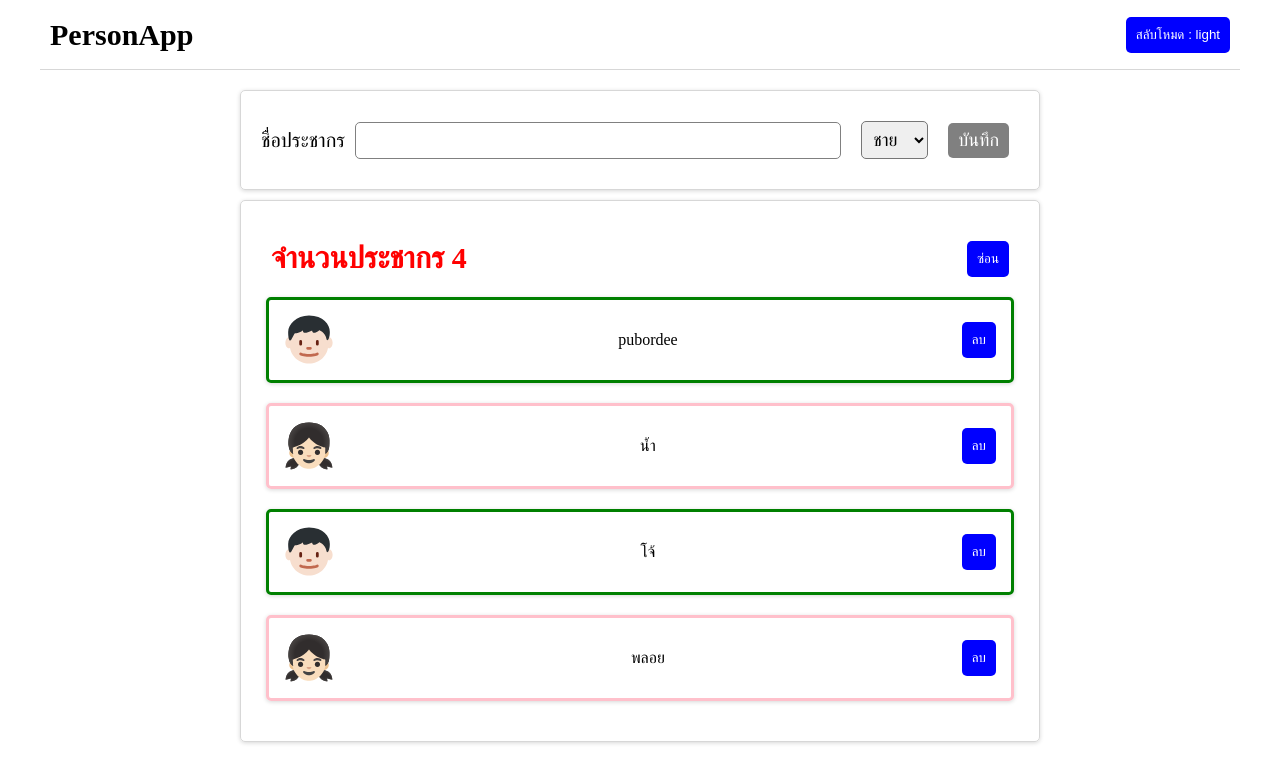
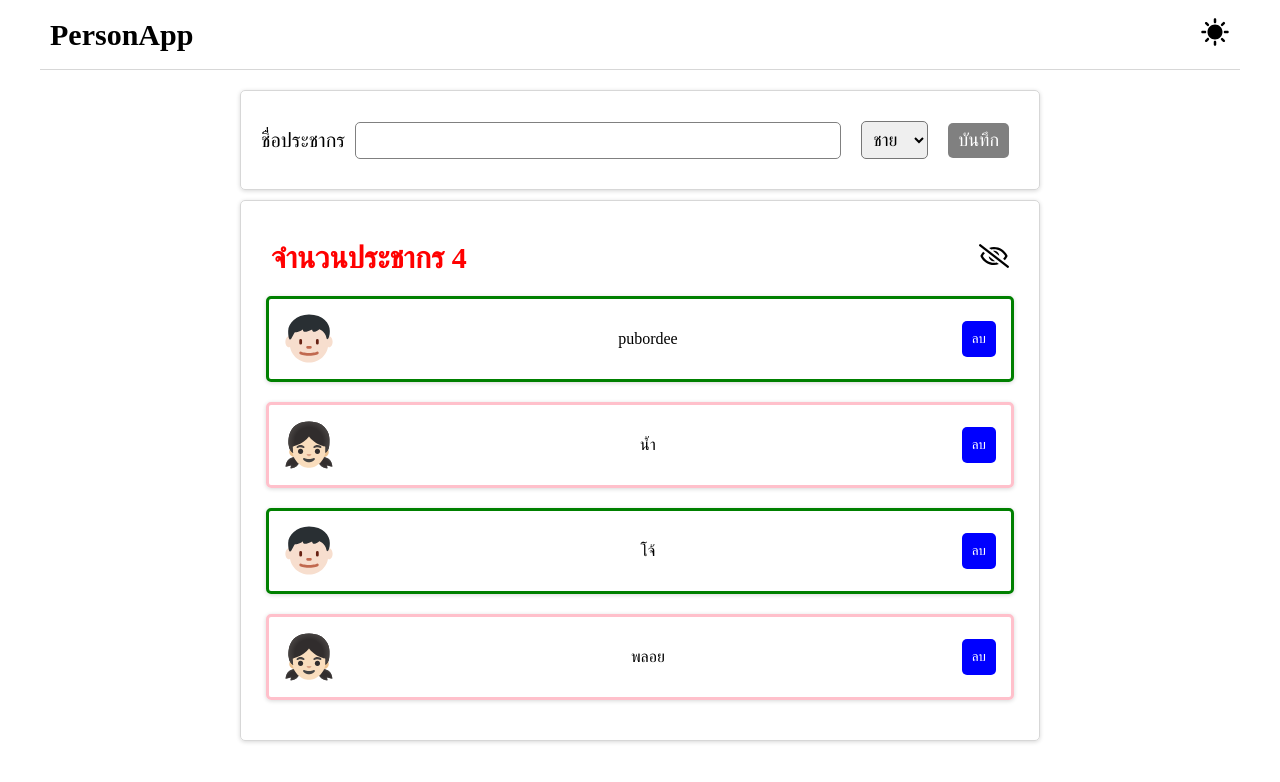
Before and after one commit to ropubordee/react-basic, a React (Vite) app: page / in a window 1280 px wide. Shown: the top 782 px of the page. Built offline with nearby package versions, Linux system fonts and the light colour scheme.

Commit message:
ReactIcon & userEffect

```diff
--- a/package.json
+++ b/package.json
@@ -11,7 +11,8 @@
   },
   "dependencies": {
     "react": "^19.1.1",
-    "react-dom": "^19.1.1"
+    "react-dom": "^19.1.1",
+    "react-icons": "^5.5.0"
   },
   "devDependencies": {
     "@eslint/js": "^9.36.0",
--- a/src/App.jsx
+++ b/src/App.jsx
@@ -1,4 +1,4 @@
-import React, { useState } from "react";
+import React, { useEffect, useState } from "react";
 import Header from "./Components/Header";
 import PersonList from "./Components/PersonList";
 import "./App.css";
@@ -16,8 +16,10 @@ const App = () => {
     const result = data.filter((user) => user.id !== id);
     setData(result);
   };
-
-  const [theme, setTheme] = useState("light");
+  const [theme, setTheme] = useState(localStorage.getItem("mode") || "light");
+  useEffect(() => {
+    localStorage.setItem("mode", theme);
+  }, [theme]);
 
   return (
     <div className={theme}>
--- a/src/Components/Header.jsx
+++ b/src/Components/Header.jsx
@@ -1,19 +1,23 @@
 import React from "react";
 import "./StyleCss/Header.css";
-const Header = ({title,theme,setTheme}) => {
+import { MdSunny } from "react-icons/md";
+import { BsFillMoonStarsFill } from "react-icons/bs";
 
-  const toggleTheme =()=>{
-    if(theme === 'light'){
-      setTheme('dark')
-    }else{
-      setTheme('light')
+const Header = ({ title, theme, setTheme }) => {
+  const toggleTheme = () => {
+    if (theme === "light") {
+      setTheme("dark");
+    } else {
+      setTheme("light");
     }
-  }
+  };
 
   return (
     <nav>
       <h1>{title}</h1>
-      <button onClick={toggleTheme}>สลับโหมด : {theme}</button>
+      <span onClick={toggleTheme}>
+        {theme === "light" ? <MdSunny size={30} /> : <BsFillMoonStarsFill size={30} />}
+      </span>
     </nav>
   );
 };
--- a/src/Components/PersonList.jsx
+++ b/src/Components/PersonList.jsx
@@ -1,8 +1,10 @@
 import React, { useState } from "react";
+import { FaRegEye } from "react-icons/fa";
+import { FaRegEyeSlash } from "react-icons/fa";
 
 import "./StyleCss/PersonList.css";
 import User from "./User";
-const PersonList = ({data,deleteUser}) => {
+const PersonList = ({ data, deleteUser }) => {
   const myStyle = {
     color: "red",
     fontSize: "30px",
@@ -13,12 +15,14 @@ const PersonList = ({data,deleteUser}) => {
     <div className="container">
       <div className="header">
         <h2 style={myStyle}>จำนวนประชากร {data.length}</h2>
-        <button onClick={() => setShow(!show)}>{show ? "ซ่อน" : "แสดง"}</button>
+        <span onClick={() => setShow(!show)}>
+          {show ? <FaRegEyeSlash size={30} /> : <FaRegEye size={30} />}
+        </span>
       </div>
       <ul>
         {show &&
           data.map((item, index) => (
-            <User key={index} item={item} deleteUser={deleteUser}/>
+            <User key={index} item={item} deleteUser={deleteUser} />
           ))}
       </ul>
     </div>
--- a/src/Components/StyleCss/Header.css
+++ b/src/Components/StyleCss/Header.css
@@ -9,3 +9,6 @@ nav{
     font-size: 20px;
     border-bottom: 1px solid #d7d7d7;
 }
+span{
+    cursor: pointer;
+}
```
Also changed, not shown: 1 other file (tests, documents, lock files or other folders).
